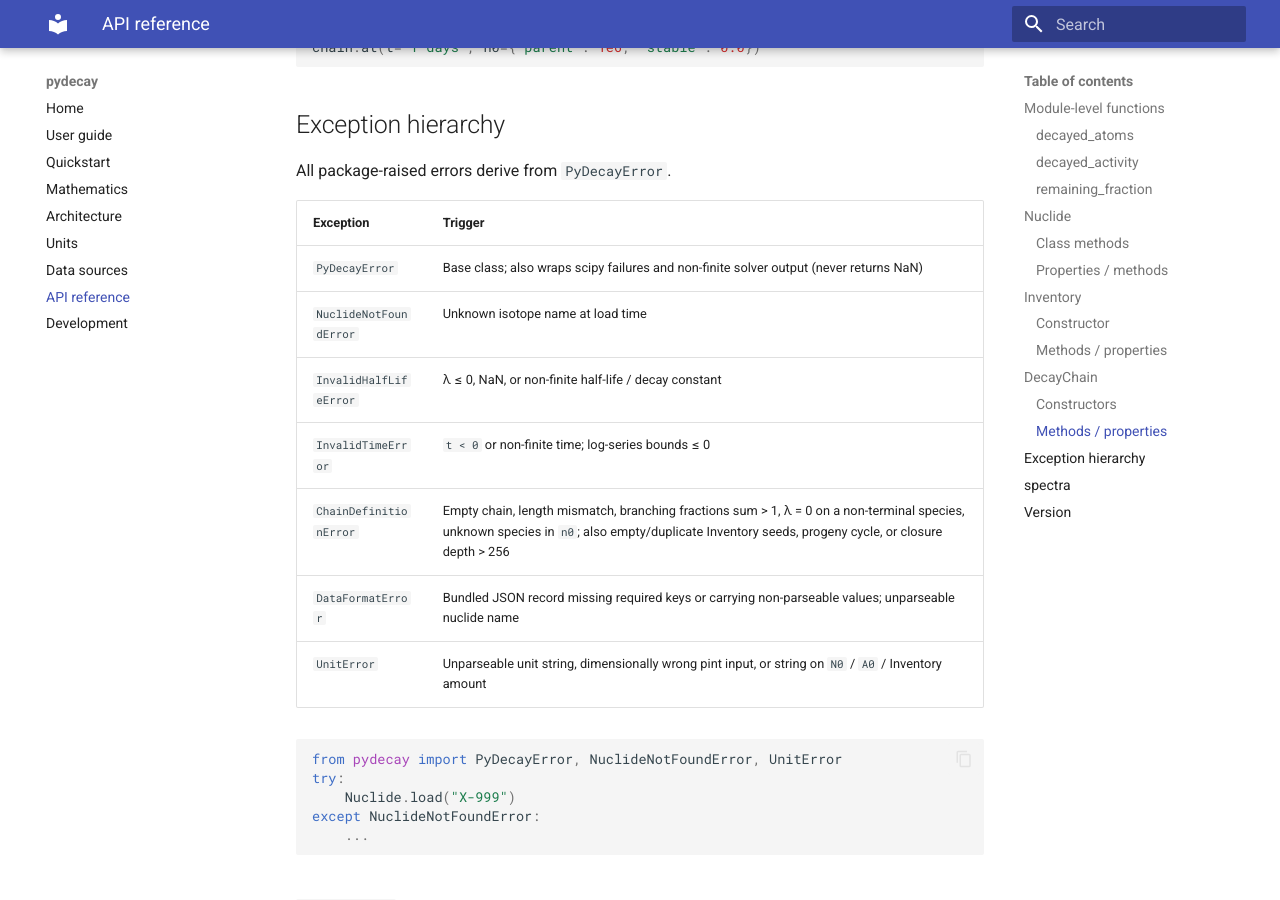
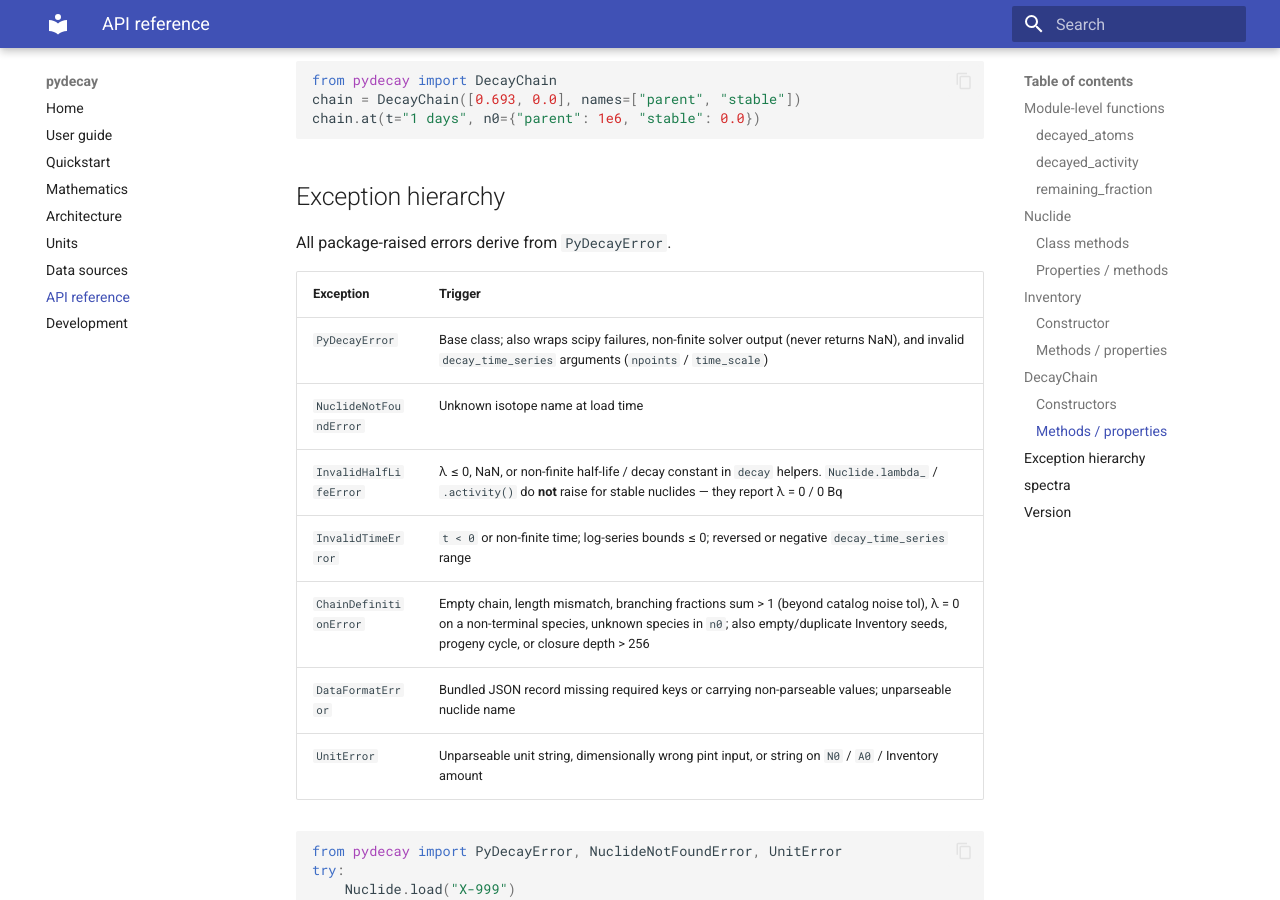
Before and after one commit to DanielDeshmukh/pydecay, an MkDocs documentation site: the page built from docs/api.md, in a window 1280 px wide and 900 px high, scrolled down 4951 px. Built offline with MkDocs 1.6.1 and Material for MkDocs 9.7.7, drawn with Linux system fonts in a browser that asks for light colours; some of the changed text lies outside the part shown.

Commit message:
fix: renormalize noisy ICRP branch rows; restore PyDecayError contract
Code-review follow-ups for the 0.3.0 Inventory release.

Critical: automatic ICRP-107 closure failed for 213/1252 non-stable
seeds (~17%). Catalog has 65 records with branching row_sum > 1 (worst
1.000095, e.g. Ac-226, Am-238, Au-187). _closure now accumulates
duplicate progeny edges with += and, when 1 < row_sum <= 1.035
(BRANCH_SUM_ABS_TOL), scales the row to exactly 1 before DecayGraph;
rows above the tol still raise ChainDefinitionError. Verified: all
1252 non-stable seeds construct.

Important:
- decay_time_series npoints/time_scale errors raise PyDecayError
  (not bare ValueError) so except PyDecayError catches them.
- Linear series validates t_start/t_end >= 0 and t_start <= t_end
  up front (InvalidTimeError).
- Documented Nuclide.lambda_/activity stable-as-zero behavior in
  api.md, user-guide.md, and CHANGELOG Changed section.

Tests: noisy-row construct + graph-normalization + catalog-wide noisy
seed sweep; PyDecayError/reversed-range assertions.

Gates: pytest --cov-fail-under=90 -> 93.39% pass, ruff check clean,
mypy clean (15 files), mkdocs build --strict green.

````diff
--- a/docs/api.md
+++ b/docs/api.md
@@ -67,7 +67,7 @@
 
 | Member | Type | Description |
 |---|---|---|
-| `lambda_` | `float` (property) | Decay constant in 1/s |
+| `lambda_` | `float` (property) | Decay constant in 1/s; `0.0` for stable / infinite half-life |
 | `half_life` | `pint.Quantity` (property) | Half-life as a Quantity in seconds |
 | `activity(N, t=0)` | `-> float \| Quantity` | `A(t) = lambda * N * exp(-lambda * t)` in Bq, mirroring `N`'s kind |
 | `half_life_s` | `float` | Half-life in plain seconds |
@@ -121,8 +121,11 @@
 | `.units` | `str` | Canonical unit label for plain-number amounts |
 
 `time_scale` is `"linear"` or `"log"`; log grids require `t_start > 0` and
-`t_end > 0` (`InvalidTimeError`). Negative time raises `InvalidTimeError`.
-`npoints < 2` raises `ValueError`. Progeny cycles raise `ChainDefinitionError`.
+`t_end > 0` (`InvalidTimeError`). Negative or reversed time ranges raise
+`InvalidTimeError`. `npoints < 2` or an unknown `time_scale` raises
+`PyDecayError`. Progeny cycles raise `ChainDefinitionError`.
+Catalog branching rows that sum slightly above 1 (ICRP rounding noise,
+within 0.035) are renormalized to exactly 1 when building the joint graph.
 
 ```python
 from pydecay import Inventory
@@ -170,11 +173,11 @@
 
 | Exception | Trigger |
 |---|---|
-| `PyDecayError` | Base class; also wraps scipy failures and non-finite solver output (never returns NaN) |
+| `PyDecayError` | Base class; also wraps scipy failures, non-finite solver output (never returns NaN), and invalid `decay_time_series` arguments (`npoints` / `time_scale`) |
 | `NuclideNotFoundError` | Unknown isotope name at load time |
-| `InvalidHalfLifeError` | λ ≤ 0, NaN, or non-finite half-life / decay constant |
-| `InvalidTimeError` | `t < 0` or non-finite time; log-series bounds ≤ 0 |
-| `ChainDefinitionError` | Empty chain, length mismatch, branching fractions sum > 1, λ = 0 on a non-terminal species, unknown species in `n0`; also empty/duplicate Inventory seeds, progeny cycle, or closure depth > 256 |
+| `InvalidHalfLifeError` | λ ≤ 0, NaN, or non-finite half-life / decay constant in `decay` helpers. `Nuclide.lambda_` / `.activity()` do **not** raise for stable nuclides — they report λ = 0 / 0 Bq |
+| `InvalidTimeError` | `t < 0` or non-finite time; log-series bounds ≤ 0; reversed or negative `decay_time_series` range |
+| `ChainDefinitionError` | Empty chain, length mismatch, branching fractions sum > 1 (beyond catalog noise tol), λ = 0 on a non-terminal species, unknown species in `n0`; also empty/duplicate Inventory seeds, progeny cycle, or closure depth > 256 |
 | `DataFormatError` | Bundled JSON record missing required keys or carrying non-parseable values; unparseable nuclide name |
 | `UnitError` | Unparseable unit string, dimensionally wrong pint input, or string on `N0` / `A0` / Inventory amount |
 
````
Also changed, not shown: CHANGELOG.md (+12 -0 lines), docs/user-guide.md (+2 -2 lines), 2 other files.
